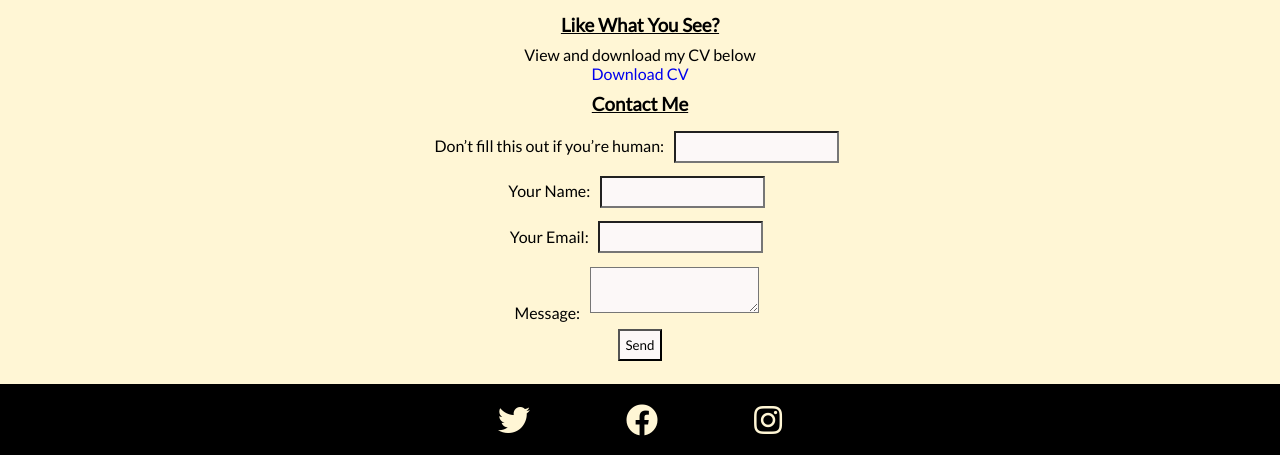
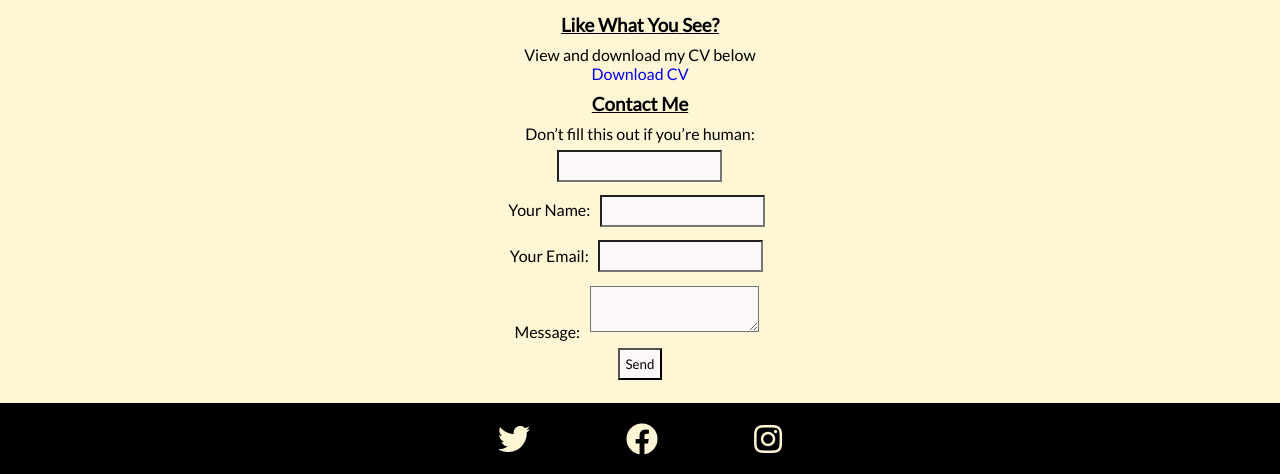
Before and after one commit to DavidBAMcLean/personal-website, a plain HTML site: page davidMclean/index.html in a window 1280 px wide. Shown: the part 1554-2028 px from the top of the page. Drawn offline with Linux system fonts and the light colour scheme; a web font is replaced by a local one.

Commit message:
Update index.html

```diff
--- a/davidMclean/index.html
+++ b/davidMclean/index.html
@@ -101,7 +101,7 @@
             <form name="contact" method="POST" netlify-honeypot="bot-field" data-netlify="true" class="flex column">
                  <p class="hidden">
                     <label>Don’t fill this out if you’re human: </label>
-                        <input name="bot-field" />
+                <div><input name="bot-field" /></div>
 
                   </p>
                  <p>
```
